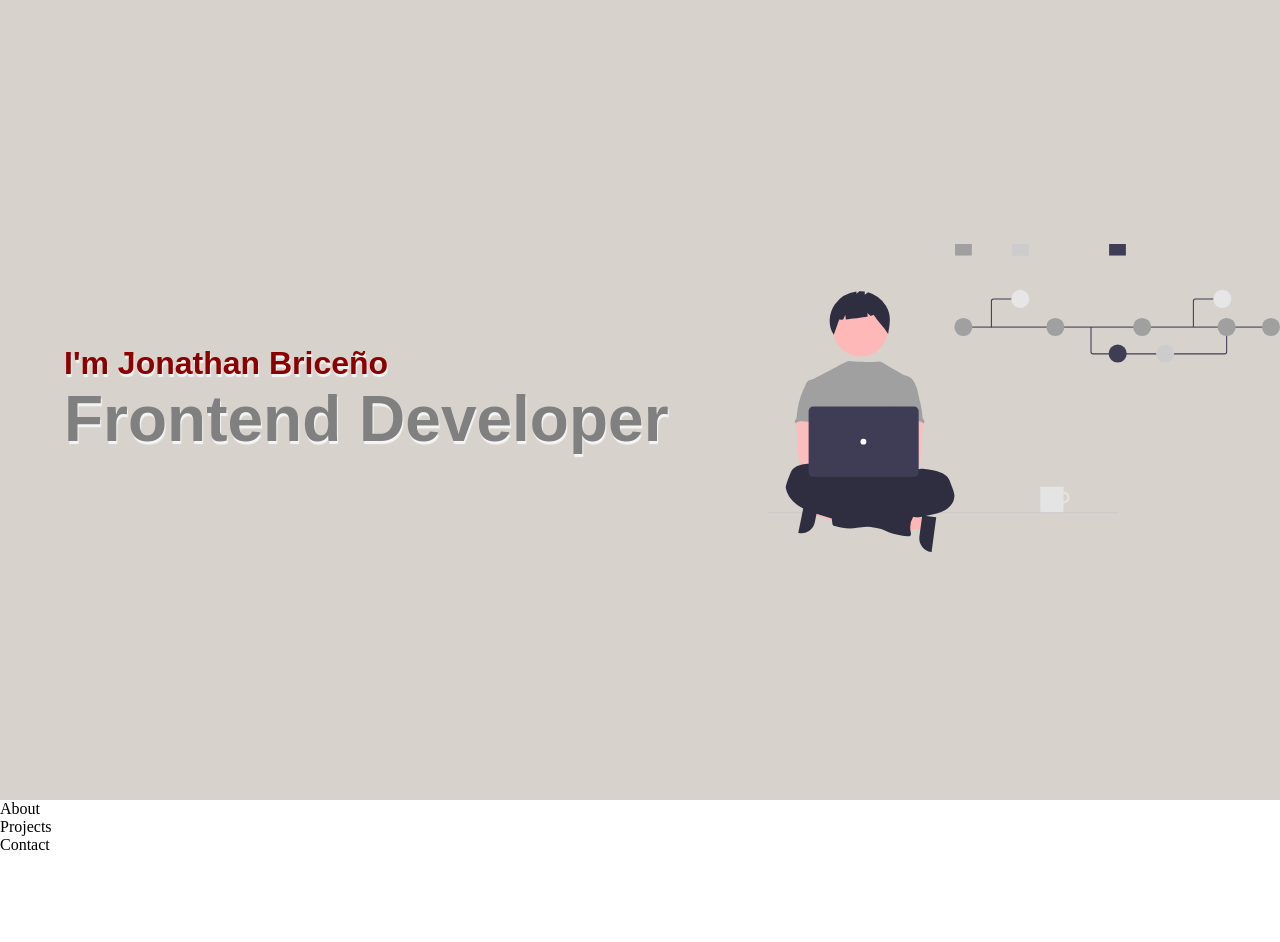
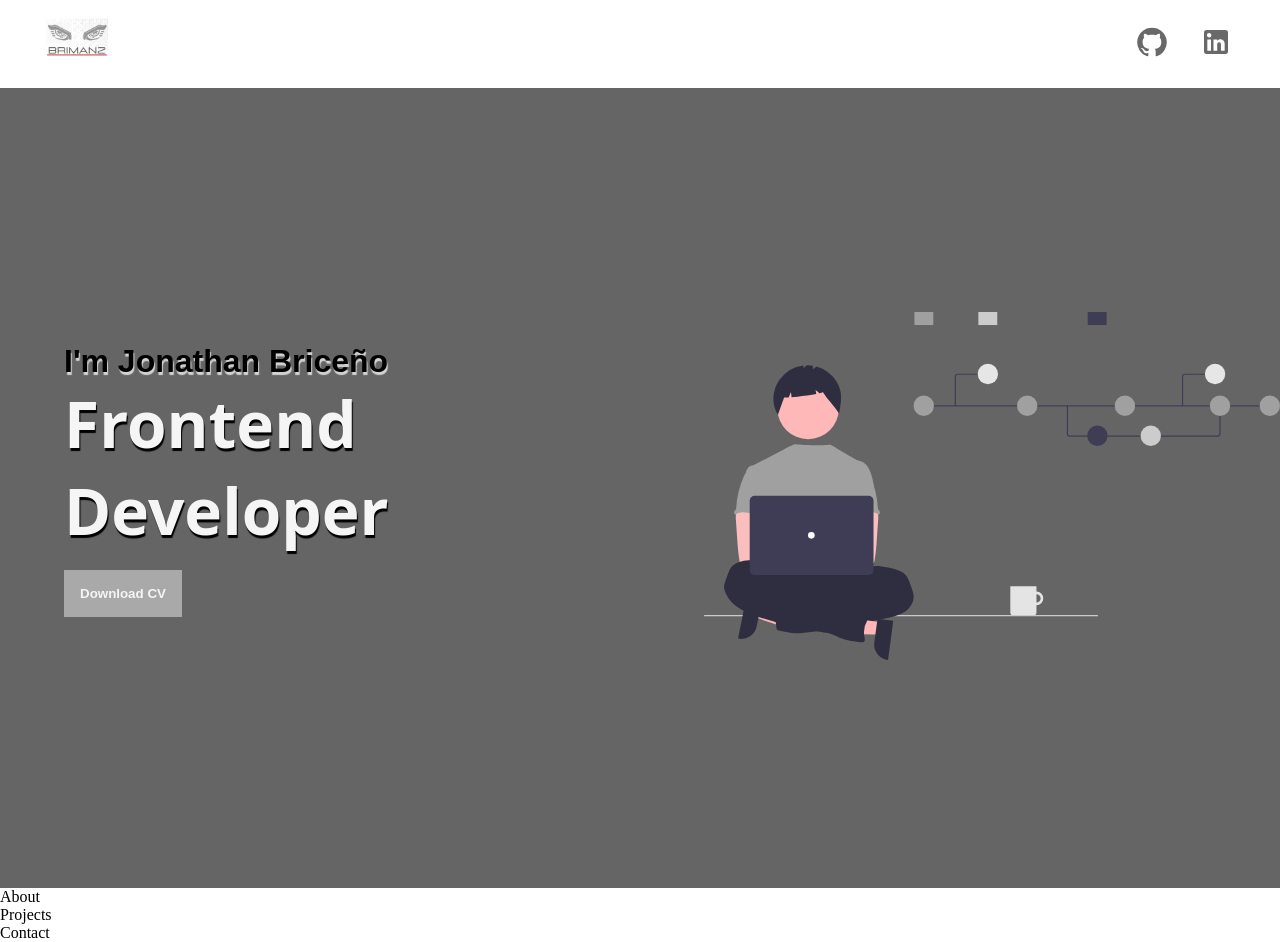
Before and after one commit to brimanz/personal_portfolio-2023, a React (Vite) app: page / in a window 1280 px wide. Before the commit the page ends 854 px from the top, so only its background shows below. Built offline with nearby package versions, Linux system fonts and the light colour scheme.

Commit message:
working in header and navbar components

```diff
--- a/package.json
+++ b/package.json
@@ -11,6 +11,7 @@
   "dependencies": {
     "@emotion/react": "^11.10.5",
     "@emotion/styled": "^11.10.5",
+    "@mui/icons-material": "^5.10.9",
     "react": "^18.2.0",
     "react-dom": "^18.2.0"
   },
--- a/src/App.jsx
+++ b/src/App.jsx
@@ -4,11 +4,13 @@ import Header from './components/header/Header'
 import About from './components/about/About'
 import Projects from './components/projects/Projects'
 import Contact from './components/contact/Contact'
+import Navbar from './components/navbar/Navbar'
 
 
 const App = () =>{
   return(
     <div className="app">
+      <Navbar/>
       <Header/>
       <About/>
       <Projects/>
--- a/src/components/header/Header.jsx
+++ b/src/components/header/Header.jsx
@@ -8,6 +8,7 @@ const Header = () =>{
 			<TextContainer>
 				<Title>I'm Jonathan Briceño</Title>
 				<Subtitle>Frontend Developer</Subtitle>
+				<Button>Download CV</Button>
 			</TextContainer>
 
 			<ImageContainer>
@@ -24,41 +25,52 @@ export default Header;
 const Container = styled.div`
 	width: 100%;
 	height: 100vh;
-	background-color: #d7d2cc;
+	background-color: #656565;
 
 	display: flex;
 	align-items: center;
 	justify-content: space-between;
 `;
-
 const TextContainer = styled.div`
-	width: 60%;
+	max-width: 55%;
 `;
-
 const Title = styled.h1`
 	font-size: 2rem;
 	font-weight: bold;
 	font-family: sans-serif;
 
-	text-shadow: 1px 3px 1px #f5f5f5;
+	text-shadow: 1px 3px 1px #d4d4d4;
 	margin: 0 4rem;
-	color: darkred;
+	color: #000000;
 `;
-
 const Subtitle = styled.h2`
 	font-size: 4rem;
 	font-weight: bold;
-	font-family: sans-serif;
+	font-family: sans;
 
-	text-shadow: 1px 3px 1px #f5f5f5;
+	text-shadow: 1px 3px 1px #000000;
 	margin: 0 4rem;
-	color: grey;
+	color: #f5f5f5;
 `;
-
 const ImageContainer = styled.div`
-	width: 40%;
+	width: 45%;
 `;
-
 const HeaderImage = styled.img`
 	max-width: 100%;
 `;
+const Button = styled.button`
+	padding: 1rem;
+	margin: 1rem 4rem;
+
+	border: none;
+	background: darkgrey;
+	color: #f5f5f5;
+	cursor: pointer;
+	font-weight: bold;
+
+	:hover{
+		border: 2px solid darkgrey;
+		background: none;
+		width: 8rem;
+	}
+`;
--- /dev/null
+++ b/src/components/navbar/Navbar.jsx
@@ -0,0 +1,62 @@
+import React from 'react'
+import styled from '@emotion/styled'
+
+import BlurOnIcon from '@mui/icons-material/BlurOn';
+import GitHubIcon from '@mui/icons-material/GitHub';
+import LinkedInIcon from '@mui/icons-material/LinkedIn';
+
+
+const Navbar = () =>{
+	return(
+		<Container className="app__navbar">
+			<NavContainer>
+				<Logo src="../assets/logo.png" alt="logo-image"/>
+
+				<ContainerIcons>
+					<Links href="https://github.com/brimanz">
+						<Github/>
+					</Links>
+					<Links href="https://www.linkedin.com/in/brimanz-frontend/">
+						<Linkedin/>
+					</Links>
+				</ContainerIcons>
+
+			</NavContainer>
+		</Container>
+	);
+}
+
+
+export default Navbar;
+
+
+const Container = styled.div`
+	background-color: #ffffff;
+`;
+const NavContainer = styled.div`
+	display: flex;
+	align-items: center;
+	justify-content: space-between;
+`;
+const Logo = styled.img`
+	width: 5.5rem;
+	margin: 0 2rem;
+`;
+const ContainerIcons = styled.div`
+	margin: 0 2rem;
+`;
+const Links = styled.a`
+	padding: 0 1rem;
+	text-decoration: none;
+	color: dimgrey;
+
+	:hover{
+		color: darkred;
+	}
+`
+const Github = styled(GitHubIcon)`
+	font-size: 2rem;
+`
+const Linkedin = styled(LinkedInIcon)`
+	font-size: 2rem;
+`
--- a/src/index.css
+++ b/src/index.css
@@ -3,7 +3,3 @@
   margin: 0;
   padding: 0;
 }
-
-
-
-/*app styles*/
```
Also changed, not shown: public/assets/logo.png (added), 1 other file (tests, documents, lock files or other folders).
